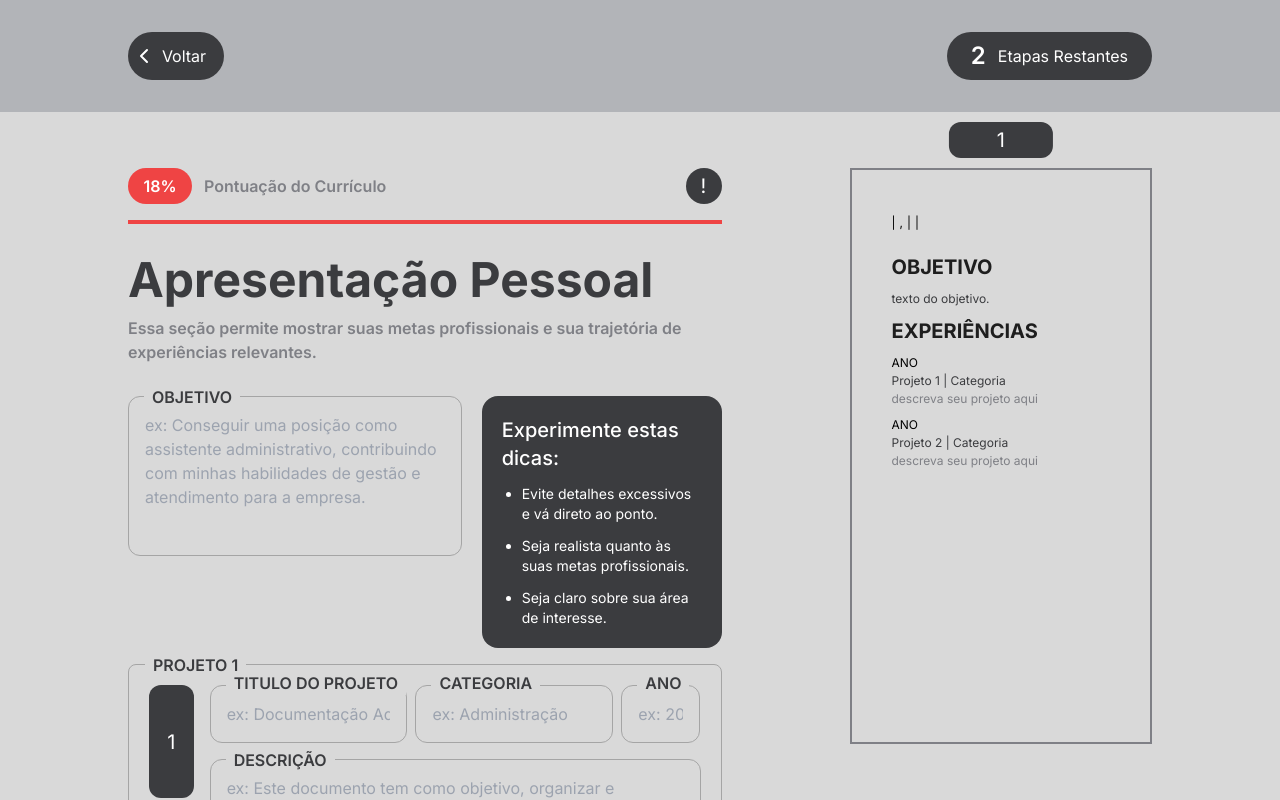
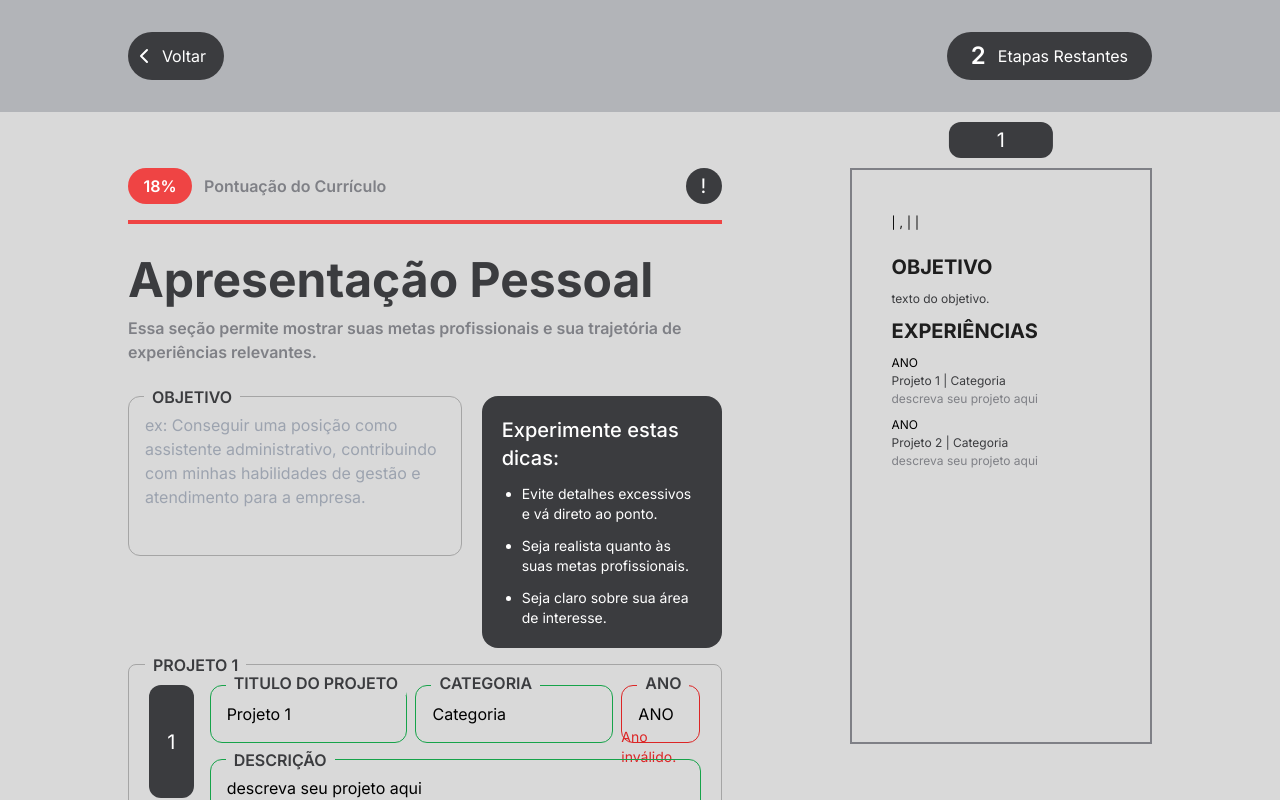
Before and after one commit to ArthurJuwer/CurriculumMaker, a React (Vite) app: page /steps/presentationCV in a window 1280 px wide. Shown: the top 800 px of the page. Built offline with nearby package versions, Linux system fonts and the light colour scheme.

Commit message:
verificação adicionada na segunda pagina dos steps, faltando pouco para terminar as verificacoes globais

```diff
--- a/src/components/Steps/Header/HeaderCV.jsx
+++ b/src/components/Steps/Header/HeaderCV.jsx
@@ -65,7 +65,7 @@ export default function HeaderCV() {
                             description='Eles permitem que os empregadores vejam como podem entrar em contato com você.'
                         />
 
-                        <div className="pt-5 w-full flex flex-wrap gap-x-4 gap-y-10">
+                        <div className="pt-5 w-full flex flex-wrap gap-x-4 gap-y-10 relative">
                             {inputsArray.map((item, index) => (
                                 <Input
                                     key={index}
--- a/src/components/Steps/Presentation/PresentationCV.jsx
+++ b/src/components/Steps/Presentation/PresentationCV.jsx
@@ -12,13 +12,17 @@ export default function PresentationCV() {
     const { values, setValues } = useContext(CurriculumContext);
 
     const [score, setScore] = useState('');
-
     const [objective, setObjective] = useState('texto do objetivo.');
     const [projects, setProjects] = useState([
-        { title: 'Projeto 1', category: 'Categoria', year: 'ANO', description: 'descreva seu projeto aqui'},
-        { title: 'Projeto 2', category: 'Categoria', year: 'ANO', description: 'descreva seu projeto aqui'},
+        { title: 'Projeto 1', category: 'Categoria', year: 'ANO', description: 'descreva seu projeto aqui' },
+        { title: 'Projeto 2', category: 'Categoria', year: 'ANO', description: 'descreva seu projeto aqui' },
     ]);
     const [selectedProject, setSelectedProject] = useState(0);
+
+    const [projectErrors, setProjectErrors] = useState([
+        { title: false, category: false, year: false, description: false },
+        { title: false, category: false, year: false, description: false },
+    ]);
 
     useEffect(() => {
         setValues(prevValues => ({
@@ -27,7 +31,26 @@ export default function PresentationCV() {
             projects,
             score,
         }));
-    }, [objective, projects,score, setValues]);
+    }, [objective, projects, score, setValues]);
+
+    // Função para validar todos os inputs
+    const validateAllInputs = () => {
+        console.log("Validando todos os inputs...");
+
+        const errors = projects.map((project, index) => ({
+            title: project.title === 'Projeto ' + (index + 1) ? true : false,
+            category: project.category === 'Categoria' ? true : false,
+            year: project.year === 'ANO' ? true : false,
+            description: project.description === 'descreva seu projeto aqui' ? true : false,
+        }));
+
+        console.log(errors); // Log para verificar os erros
+        setProjectErrors(errors); // Atualiza os erros para todos os projetos
+    };
+
+    useEffect(() => {
+        validateAllInputs(); // Revalida sempre que o projeto selecionado mudar
+    }, [selectedProject, projects]); // Dependências para revalidar
 
     const handleProjectChange = (index, field, value) => {
         const updatedProjects = projects.map((project, idx) =>
@@ -53,7 +76,7 @@ export default function PresentationCV() {
             <TopMarker stepsAtual={'2'} />
             <div className="px-32 py-14 h-[calc(100vh-7rem)] flex justify-between gap-x-32">
                 <div className="flex flex-col gap-y-8 w-8/12 h-full">
-                    <Score values={values} page={2} backValue={(newScore) => setScore(newScore)}/>
+                    <Score values={values} page={2} backValue={(newScore) => setScore(newScore)} />
                     <div className="h-full flex flex-col gap-y-8">
                         <Title
                             title={'Apresentação Pessoal'}
@@ -65,7 +88,7 @@ export default function PresentationCV() {
                                 id={0}
                                 label={'Objetivo'}
                                 width={'w-7/12'}
-                                value={objective != 'texto do objetivo.' ? objective : ''}
+                                value={objective !== 'texto do objetivo.' ? objective : ''}
                                 onChange={(e) => setObjective(e.target.value)}
                                 placeholder={'ex: Conseguir uma posição como assistente administrativo, contribuindo com minhas habilidades de gestão e atendimento para a empresa.'}
                             />
@@ -98,24 +121,31 @@ export default function PresentationCV() {
                                         width="w-5/12"
                                         label="Titulo do Projeto"
                                         onChange={(e) => handleProjectChange(selectedProject, 'title', e.target.value)}
-                                        value={projects[selectedProject].title === `Projeto ${selectedProject+1}` ? '' : projects[selectedProject].title}
-                                        placeholder={`ex: Documentação Administrativa ${selectedProject+1}`}
+                                        value={projects[selectedProject].title}
+                                        error={projectErrors[selectedProject]?.title} // Passando erro
+                                        placeholder="ex: Documentação Administrativa"
+                                        validateAllInputs={validateAllInputs} // Passando a função de validação
                                     />
                                     <Input
                                         id={`category-${selectedProject}`}
                                         width="w-5/12"
                                         label="Categoria"
                                         onChange={(e) => handleProjectChange(selectedProject, 'category', e.target.value)}
-                                        value={projects[selectedProject].category === 'Categoria' ? '' : projects[selectedProject].category}
+                                        value={projects[selectedProject].category}
+                                        error={projectErrors[selectedProject]?.category} // Passando erro
                                         placeholder={'ex: Administração'}
+                                        validateAllInputs={validateAllInputs} // Passando a função de validação
                                     />
                                     <Input
                                         id={`year-${selectedProject}`}
                                         width="w-2/12"
                                         label="Ano"
                                         onChange={(e) => handleProjectChange(selectedProject, 'year', e.target.value)}
-                                        value={projects[selectedProject].year === 'ANO' ? '' : projects[selectedProject].year}
+                                        value={projects[selectedProject].year}
+                                        error={projectErrors[selectedProject]?.year} // Passando erro
                                         placeholder={'ex: 2022'}
+                                        validateAllInputs={validateAllInputs} // Passando a função de validação
+                                        year={true}
                                     />
                                 </div>
                                 <TextArea
@@ -123,8 +153,10 @@ export default function PresentationCV() {
                                     isLast={true}
                                     label="Descrição"
                                     onChange={(e) => handleProjectChange(selectedProject, 'description', e.target.value)}
-                                    value={projects[selectedProject].description === 'descreva seu projeto aqui' ? '' : projects[selectedProject].description}
+                                    value={projects[selectedProject].description}
+                                    error={projectErrors[selectedProject]?.description} // Passando erro
                                     placeholder={'ex: Este documento tem como objetivo, organizar e padronizar os processos administrativos, garantindo eficiência e conformidade nas operações diárias.'}
+                                    validateAllInputs={validateAllInputs} // Passando a função de validação
                                 />
                             </div>
                         </div>
--- a/src/components/Steps/StepsGlobalComponents/Input.jsx
+++ b/src/components/Steps/StepsGlobalComponents/Input.jsx
@@ -1,4 +1,4 @@
-import { useState } from "react";
+import { useState, useEffect } from "react";
 import { Trash } from "lucide-react";
 
 export default function Input({
@@ -6,80 +6,91 @@ export default function Input({
     label,
     width,
     value,
-    isLast,
+    isLast, // Usado para validação de LinkedIn
     isSelect,
     onChange,
     placeholder,
     number,
     email,
+    year,
     onDelete,
+    validateAllInputs, // Função para revalidar todos os inputs
+    resetValidation, // Função para resetar a validação ao mudar de projeto
 }) {
     const validDomains = [
-        '@gmail.com',
-        '@hotmail.com',
-        '@yahoo.com',
-        '@outlook.com',
-        '@icloud.com',
-        '@aol.com',
-        '@live.com',
-        '@msn.com',
-        '@zoho.com',
-        '@protonmail.com',
+        '@gmail.com', '@hotmail.com', '@yahoo.com', '@outlook.com',
+        '@icloud.com', '@aol.com', '@live.com', '@msn.com',
+        '@zoho.com', '@protonmail.com',
     ];
 
-    const [isValid, setIsValid] = useState(false);
-    const [isInvalidEmail, setIsInvalidEmail] = useState(false);
-    const [isInvalidNumber, setIsInvalidNumber] = useState(false);
+    const [validationError, setValidationError] = useState(false);
+    const [isEmpty, setIsEmpty] = useState(true);
 
+    // Função para validar o input com base no tipo
     const validateInput = (value, type) => {
-        if (!value || value === label) return false;
+        let error = false;
+
+        if (!value) {
+            setIsEmpty(true);
+            setValidationError(false);
+            return false;
+        }
+
+        setIsEmpty(false);
 
         if (type === 'email') {
             const isValidEmail =
                 validDomains.some(domain => value.includes(domain)) &&
                 /^[^\s@]+@[^\s@]+\.[^\s@]+$/.test(value);
-
-            setIsInvalidEmail(!isValidEmail);
-            return isValidEmail;
+            error = !isValidEmail;
+        } else if (type === 'number') {
+            const isValidNumber = /^[0-9]{10,15}$/.test(value);
+            error = !isValidNumber;
+        } else if (type === 'year') {
+            // Obter o ano atual
+            const currentYear = new Date().getFullYear();
+            // Verificar se o valor é um número e se está dentro do intervalo permitido
+            const yearValue = parseInt(value, 10);
+            error = isNaN(yearValue) || yearValue < 1900 || yearValue > currentYear;
+        } else if (type === 'linkedIn') {
+            const isValidLinkedIn = value.startsWith('https://www.linkedin.com/in/');
+            error = !isValidLinkedIn;
         }
 
-        if (type === 'number') {
-            const isValidNumber = /^[0-9]{10,15}$/.test(value);
-            setIsInvalidNumber(!isValidNumber);
-            return isValidNumber;
-        }
-
-        setIsInvalidEmail(false);
-        setIsInvalidNumber(false);
-        return true;
+        setValidationError(error); // Aplica o erro para o campo específico
+        return !error;
     };
 
-    const formatPhoneNumber = (phone) => {
-        const onlyNumbers = phone.replace(/\D/g, '');
-        if (onlyNumbers.length === 11) {
-            return onlyNumbers.replace(/(\d{2})(\d{5})(\d{4})/, '($1) $2-$3');
-        }
-        return phone; // Retorna o valor original se não for possível formatar
+    // Função chamada sempre que o valor de um input mudar
+    const handleChange = (e) => {
+        const inputType = email
+            ? 'email'
+            : number
+            ? 'number'
+            : year
+            ? 'year'
+            : isLast
+            ? 'linkedIn'
+            : null;
+
+        onChange(e); // Passa o valor para a função onChange externa
+        validateInput(e.target.value, inputType); // Valida o input com base no tipo
     };
 
-    const handleValidation = (value) => {
-        let valid = true;
+    // Função para validar todos os inputs ao mudar de projeto
+    useEffect(() => {
+        if (validateAllInputs) {
+            validateInput(value, email ? 'email' : number ? 'number' : year ? 'year' : isLast ? 'linkedIn' : null);
+        }
+    }, [validateAllInputs, value]); // Revalida sempre que o projeto mudar ou o valor mudar
 
-        if (number) {
-            valid = validateInput(value, 'number');
-        } else if (email) {
-            valid = validateInput(value, 'email');
+    // Função para resetar a validação (passada quando o projeto muda)
+    useEffect(() => {
+        if (resetValidation) {
+            setValidationError(false); // Reseta o erro quando o projeto mudar
+            setIsEmpty(true); // Reseta o estado de vazio
         }
-
-        setIsValid(valid);
-    };
-
-    const handleChange = (e) => {
-        onChange(e);
-        handleValidation(e.target.value);
-    };
-
-    const formattedValue = number ? formatPhoneNumber(value) : value;
+    }, [resetValidation]);
 
     return (
         <div className={`relative ${width} ${isLast ? 'last:w-full' : ''}`}>
@@ -94,41 +105,35 @@ export default function Input({
                 type="text"
                 id={`input-${id}`}
                 className={`border w-full ${
-                    isValid
-                    ? 'border-green-600 outline-green-600'
-                    : isInvalidEmail || isInvalidNumber
-                    ? 'border-red-600'
-                    : 'border-BorderInputGray'
+                    isEmpty
+                        ? 'border-BorderInputGray'
+                        : validationError
+                        ? 'border-red-600 outline-red-600' // Apenas o campo com erro ficará vermelho
+                        : 'border-green-600 outline-green-600'
                 } bg-transparent p-4 rounded-xl z-10`}
                 onChange={handleChange}
-                value={formattedValue}
+                value={value}
                 placeholder={placeholder}
-                email={email}
-                number={number}
+                aria-invalid={validationError ? "true" : "false"}
             />
+
+            {validationError && (
+                <p className="absolute -bottom-6 right-50 text-sm text-red-600">
+                    {email ? "O e-mail informado não corresponde ao esperado." :
+                    number ? "O número informado não corresponde ao esperado." :
+                    year ? "Ano inválido." :
+                    isLast ? "O link informado deve começar com \"https://www.linkedin.com/in/\"." : ""}
+                </p>
+            )}
 
             {isLast && (
                 <a
+                    className="absolute -bottom-5 right-0 text-sm text-DefaultOrange underline"
+                    target="_blank"
                     href="https://www.linkedin.com/in/"
-                    target="_blank"
-                    className="absolute -bottom-6 right-0 text-sm underline text-DefaultOrange"
                 >
-                    acessar sua conta
+                    Acessar Linkedin
                 </a>
-            )}
-            {isInvalidEmail && (
-                <p
-                    className="absolute -bottom-6 right-50 text-sm text-red-600"
-                >
-                    O e-mail informado não corresponde ao esperado.
-                </p>
-            )}
-            {isInvalidNumber && (
-                <p
-                    className="absolute -bottom-6 right-50 text-sm text-red-600"
-                >
-                    O número informado não corresponde ao esperado.
-                </p>
             )}
 
             {onDelete && (
```
